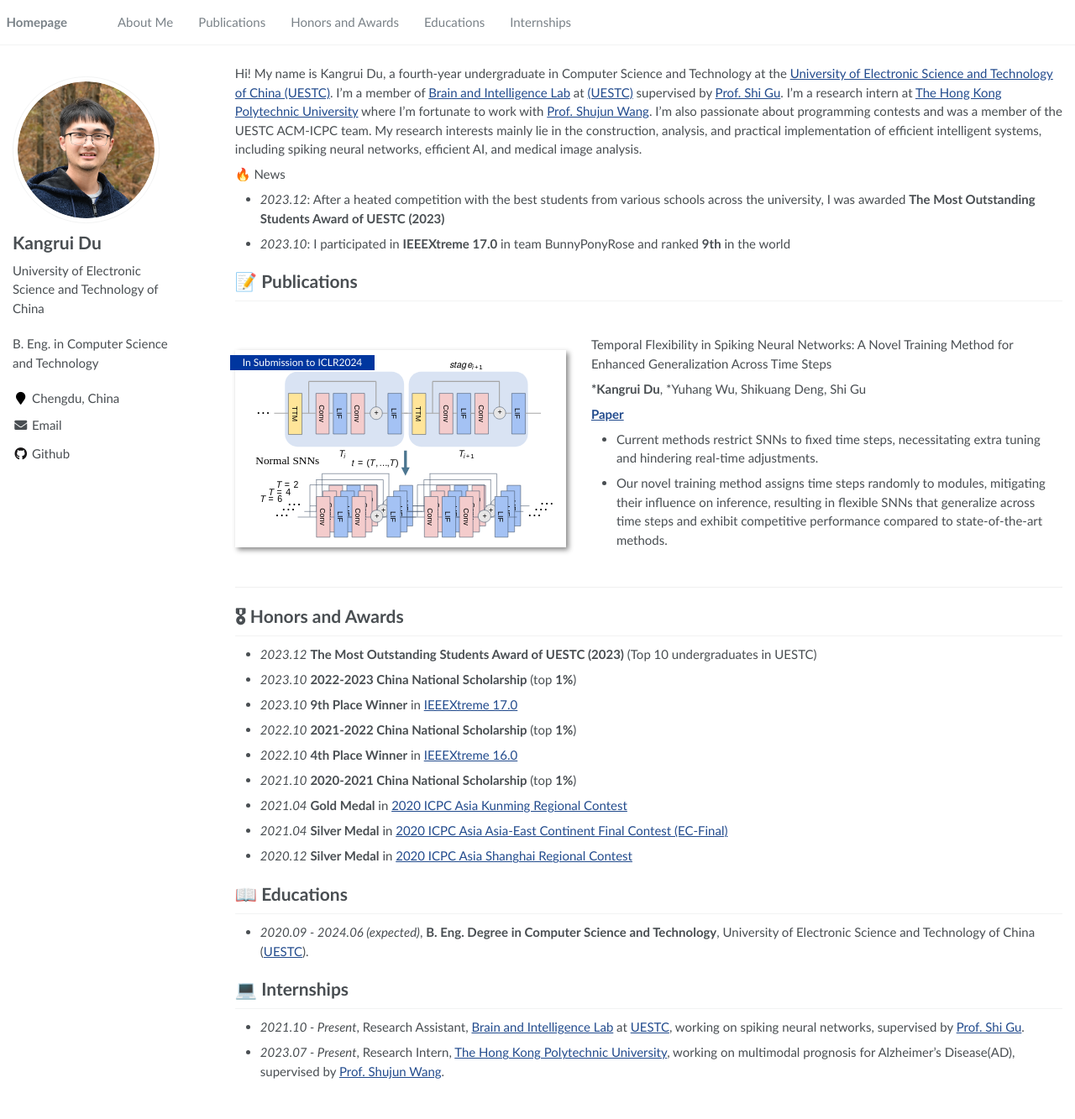
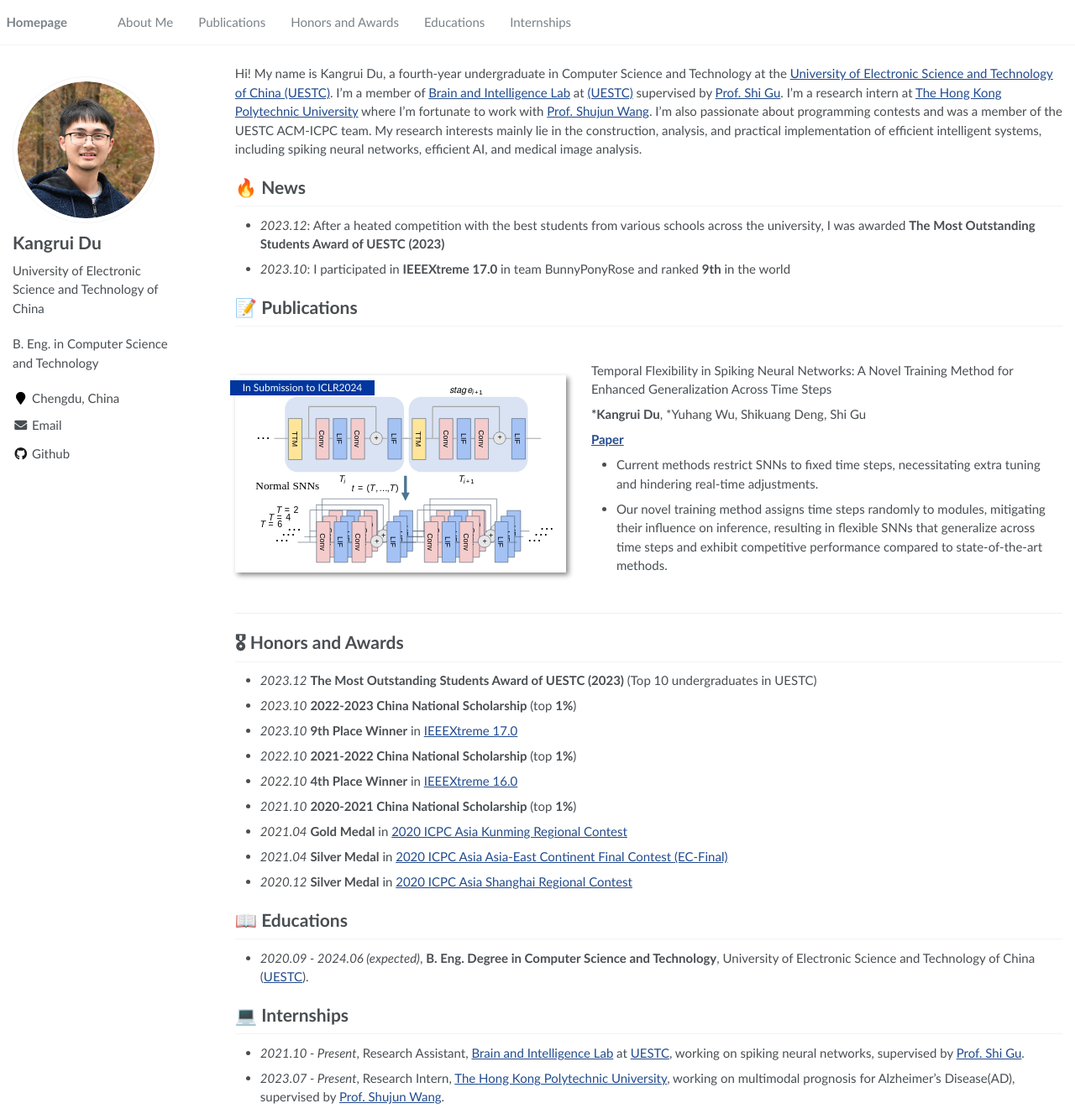
Before and after one commit to Rockdu/Rockdu.github.io, a Jekyll site: the page built from _pages/about.md, in a window 1280 px wide and 1333 px high. Shown: the whole window at 84% size. Built offline with Jekyll 4.4.1, drawn with Linux system fonts in a browser that asks for light colours.

```diff
--- a/_pages/about.md
+++ b/_pages/about.md
@@ -22,7 +22,7 @@ Hi! My name is Kangrui Du, a fourth-year undergraduate in Computer Science and T
 My research interests mainly lie in the construction, analysis, and practical implementation of efficient intelligent systems, including spiking neural networks, efficient AI, and medical image analysis.
 
 
-🔥 News
+# 🔥 News
 - *2023.12*: After a heated competition with the best students from various schools across the university, I was awarded **The Most Outstanding Students Award of UESTC (2023)**
 - *2023.10*: I participated in **IEEEXtreme 17.0** in team BunnyPonyRose and ranked **9th** in the world
 
```
